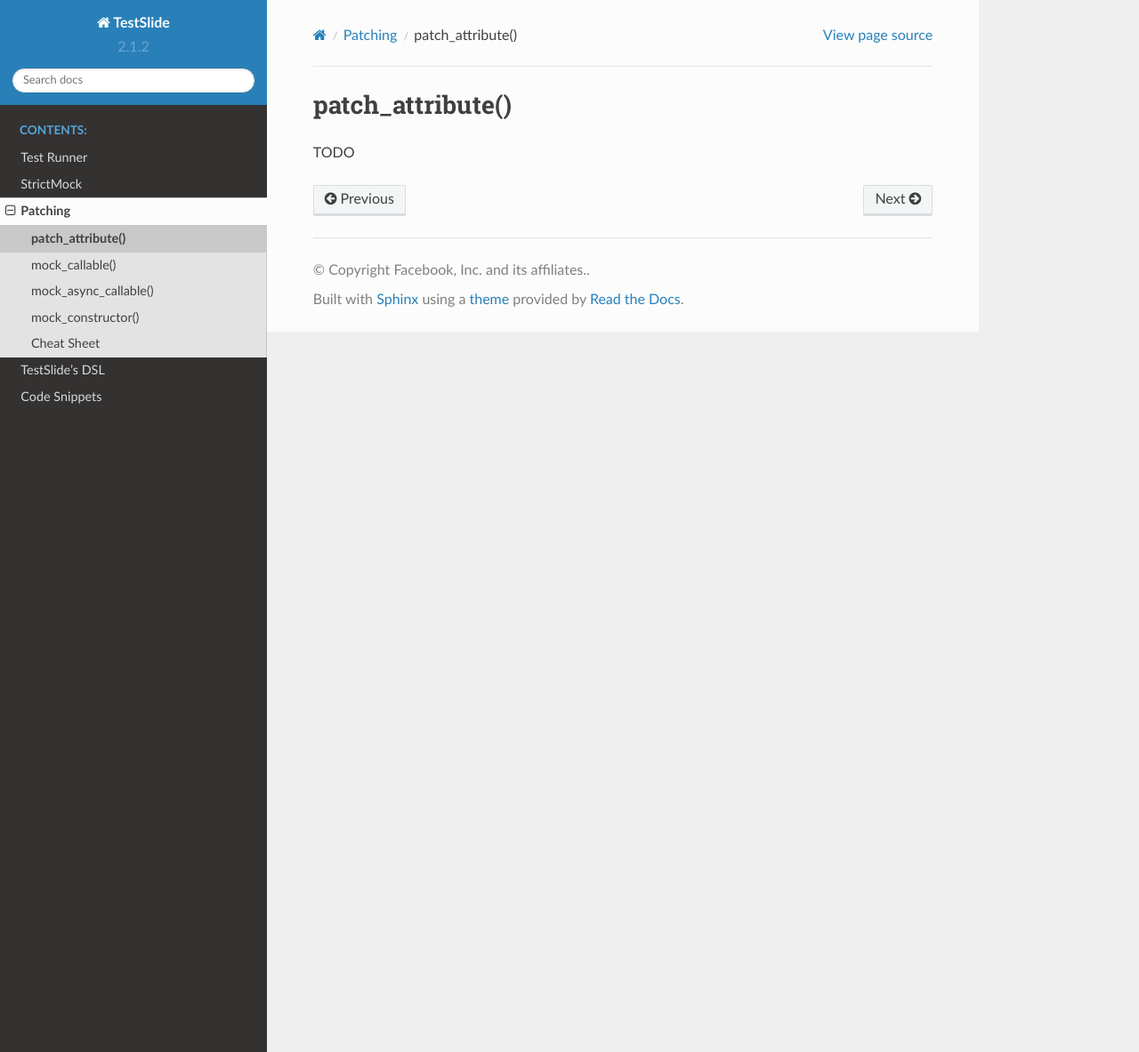
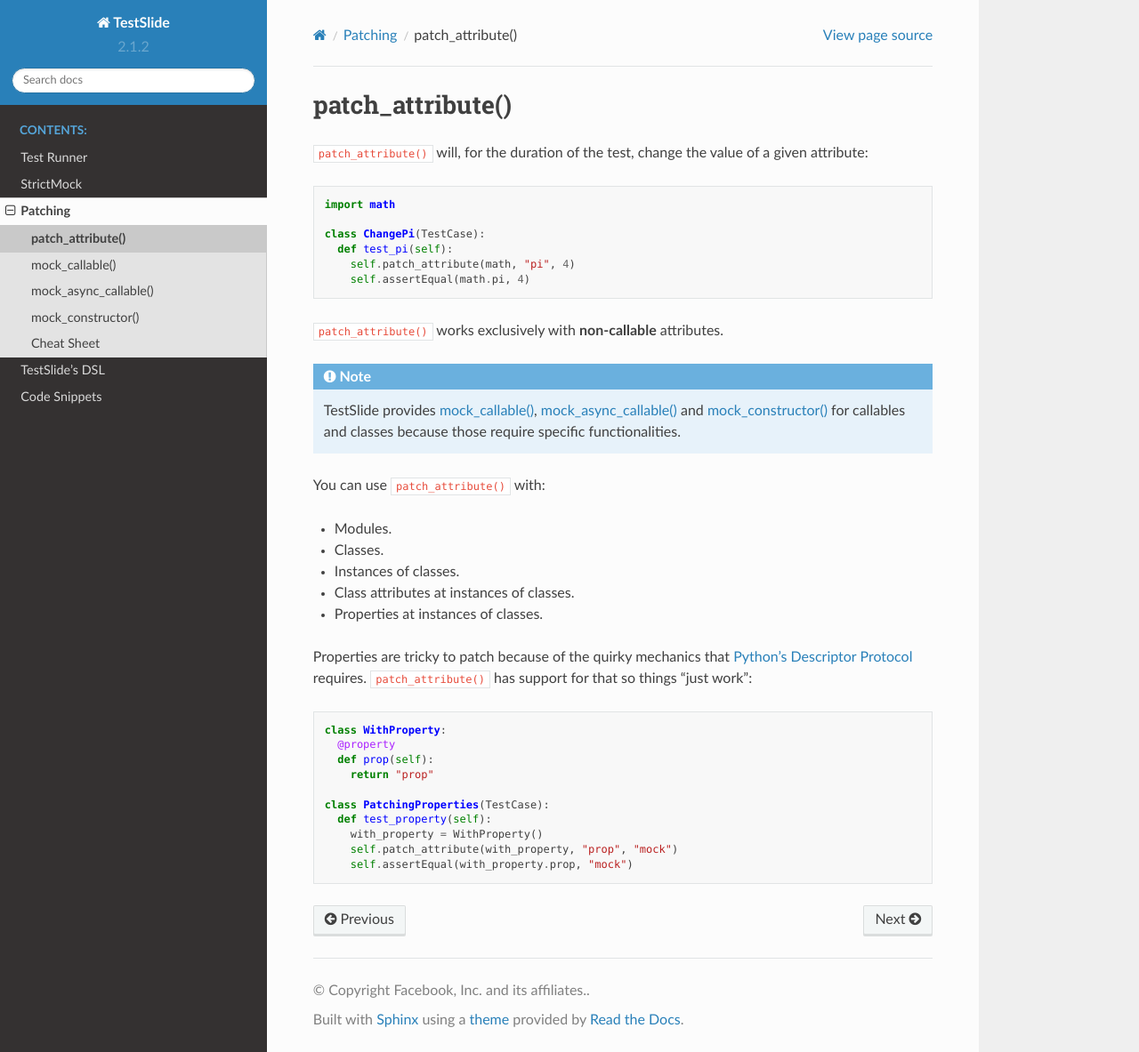
Before and after one commit to facebook/TestSlide, a Sphinx documentation site: the page built from docs/patching/patch_attribute/index.rst, in a window 1280 px wide and 1183 px high. Shown: the whole window at 89% size. Built offline with Sphinx 7.4.7 and the Read the Docs theme 2.0.0, drawn with Linux system fonts in a browser that asks for light colours.

Commit message:
Add full patch_attribute() docs

```diff
--- a/docs/patching/patch_attribute/index.rst
+++ b/docs/patching/patch_attribute/index.rst
@@ -1,4 +1,43 @@
 patch_attribute()
 =================
 
-TODO
+``patch_attribute()`` will, for the duration of the test, change the value of a given attribute:
+
+.. code-block:: python
+
+  import math
+
+  class ChangePi(TestCase):
+    def test_pi(self):
+      self.patch_attribute(math, "pi", 4)
+      self.assertEqual(math.pi, 4)
+
+``patch_attribute()`` works exclusively with **non-callable** attributes.
+
+
+.. note::
+
+	TestSlide provides :doc:`mock_callable()<../mock_callable/index>`, :doc:`mock_async_callable()<../mock_async_callable/index>` and :doc:`mock_constructor()<../mock_constructor/index>` for callables and classes because those require specific functionalities.
+
+You can use ``patch_attribute()`` with:
+
+- Modules.
+- Classes.
+- Instances of classes.
+- Class attributes at instances of classes.
+- Properties at instances of classes.
+
+Properties are tricky to patch because of the quirky mechanics that `Python's Descriptor Protocol <https://docs.python.org/3/howto/descriptor.html>`_ requires. ``patch_attribute()`` has support for that so things "just work":
+
+.. code-block:: python
+
+  class WithProperty:
+    @property
+    def prop(self):
+      return "prop"
+
+  class PatchingProperties(TestCase):
+    def test_property(self):
+      with_property = WithProperty()
+      self.patch_attribute(with_property, "prop", "mock")
+      self.assertEqual(with_property.prop, "mock")
```
Also changed, not shown: docs/patching/cheat_sheet/index.rst (+5 -3 lines), docs/patching/index.rst (+4 -4 lines).
